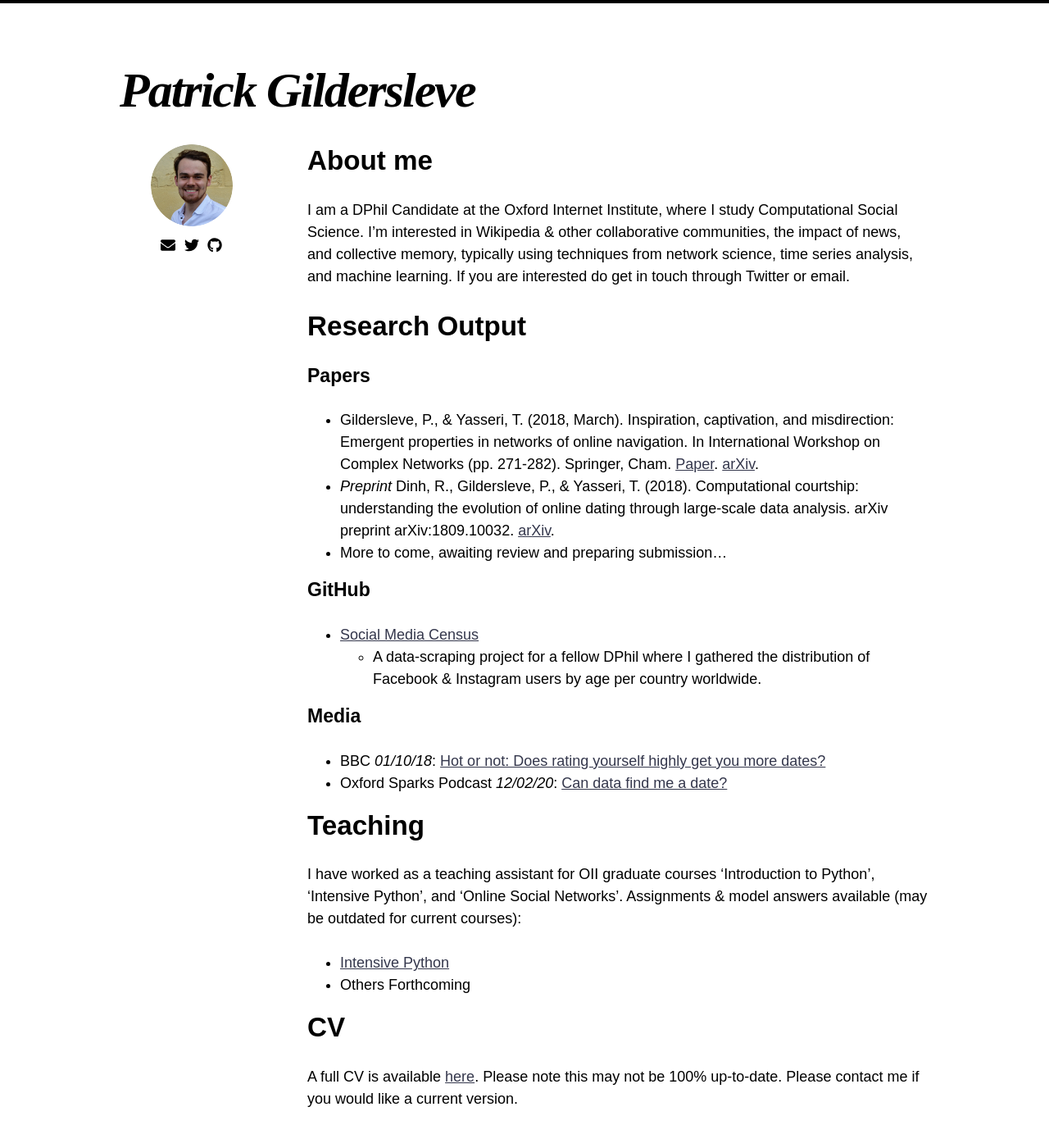
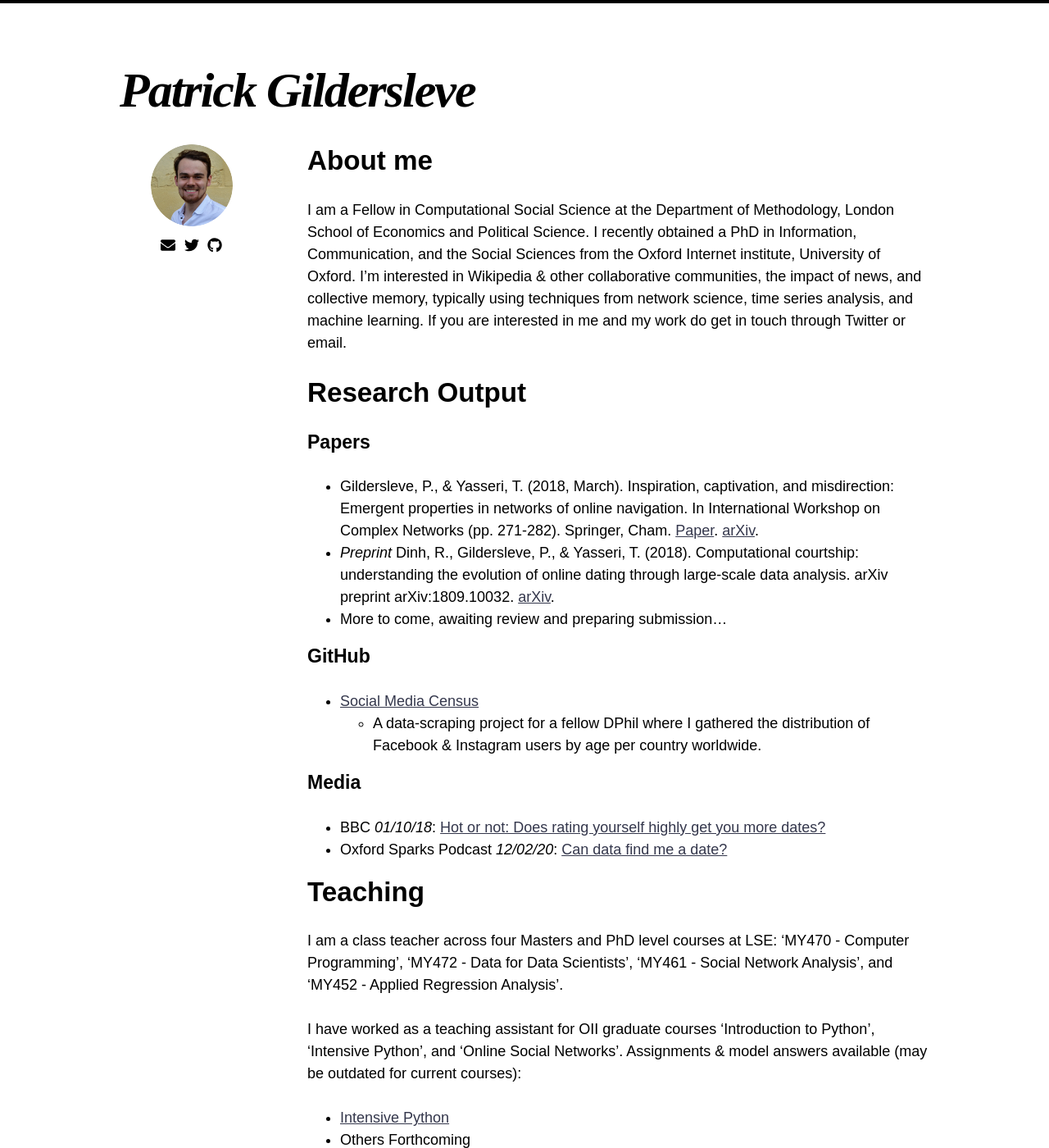
Before and after one commit to pgilders/pgilders.github.io, a Jekyll site: the page built from index.md, in a window 1280 px wide and 1400 px high. Shown: the whole window at 82% size. Built offline with Jekyll 4.4.1, drawn with Linux system fonts in a browser that asks for light colours; nearby versions of some CDN libraries.

Commit message:
Update index.md

```diff
--- a/index.md
+++ b/index.md
@@ -4,7 +4,7 @@ author:
   picture: /images/PG.jpg
   links:
     - title: Email
-      url: mailto:patrick.gildersleve@oii.ox.ac.uk
+      url: mailto:p.gildersleve@lse.ac.uk
       icon: fa fa-envelope
     - title: Twitter
       url: https://twitter.com/pgildersleve
@@ -14,13 +14,13 @@ author:
       icon: fab fa-github
 links:
     - title: Email
-      url: mailto:patrick.gildersleve@oii.ox.ac.uk
+      url: mailto:p.gildersleve@lse.ac.uk
       icon: fa fa-envelope
 title: Patrick Gildersleve
 ---
 # About me
 
-I am a DPhil Candidate at the Oxford Internet Institute, where I study Computational Social Science. I'm interested in Wikipedia & other collaborative communities, the impact of news, and collective memory, typically using techniques from network science, time series analysis, and machine learning. If you are interested do get in touch through Twitter or email.
+I am a Fellow in Computational Social Science at the Department of Methodology, London School of Economics and Political Science. I recently obtained a PhD in Information, Communication, and the Social Sciences from the Oxford Internet institute, University of Oxford. I'm interested in Wikipedia & other collaborative communities, the impact of news, and collective memory, typically using techniques from network science, time series analysis, and machine learning. If you are interested in me and my work do get in touch through Twitter or email.
 
 
 
@@ -40,6 +40,8 @@ I am a DPhil Candidate at the Oxford Internet Institute, where I study Computati
 - Oxford Sparks Podcast _12/02/20_: [Can data find me a date?](https://www.oxfordsparks.ox.ac.uk/content/can-data-find-me-date)
 
 # Teaching
+I am a class teacher across four Masters and PhD level courses at LSE: 'MY470 - Computer Programming', 'MY472 - Data for Data Scientists', 'MY461 - Social Network Analysis', and 'MY452 - Applied Regression Analysis'.
+
 I have worked as a teaching assistant for OII graduate courses 'Introduction to Python', 'Intensive Python', and 'Online Social Networks'. Assignments & model answers available (may be outdated for current courses):
 - [Intensive Python](https://github.com/pgilders/OII-PySDS-ModelAnswers)
 - Others Forthcoming
```
